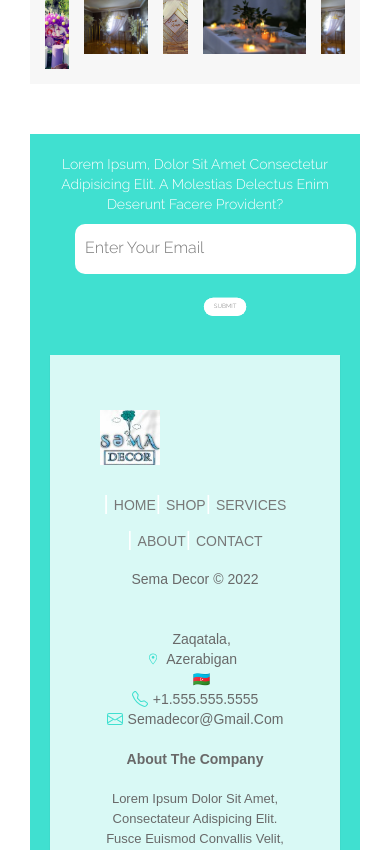
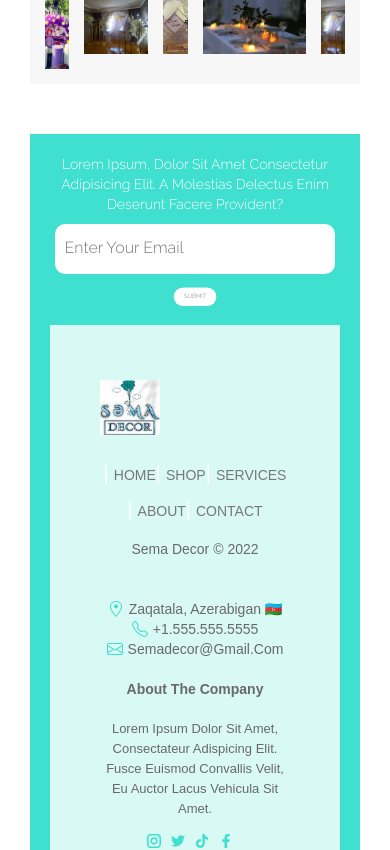
Before and after one commit to ahmedGad-dev/sema-decor-test-only, a React (Create React App) app: page / in a window 390 px wide. Shown: the part 6060-6910 px from the top of the page. Built offline with nearby package versions, Linux system fonts and the light colour scheme; no server answers; the database is empty.

Commit message:
responsivensess

```diff
--- a/src/components/footer/Footer.js
+++ b/src/components/footer/Footer.js
@@ -17,10 +17,14 @@ const Footer = () => {
      <p>Lorem ipsum, dolor sit amet consectetur adipisicing elit.
         A molestias delectus enim deserunt facere provident?
      </p>
-     <form action="https://formspree.io/f/xeqndrvw" method="POST" className='contact-form'>
-       <input type="email" name="email" className='form-input' placeholder='Enter Your Email'/>
-       <EffectButton type='submit' small> Submit </EffectButton>
-     </form>
+
+     <div className="form-container">
+       <form action="https://formspree.io/f/xeqndrvw" method="POST" className='contact-form'>
+         <input type="email" name="email" className='form-input' placeholder='Enter Your Email'/>
+         <EffectButton type='submit' small> Submit </EffectButton>
+       </form>
+     </div>
+
 
      <footer className="footer-distributed">
 			<div className="footer-left">
@@ -115,6 +119,14 @@ const Wrapper = styled.section`
   @media(max-width: 600px){
     .contact-form .effect-btn {
       margin-right: 0;
+      margin-bottom: 5px;
+    }
+
+    .form-container{
+      display:flex;
+      flex-direction: column;
+      justify-content: center;
+      align-items: center;
     }
   }
 
@@ -131,6 +143,17 @@ const Wrapper = styled.section`
     border-top-right-radius: 10px;
     border-bottom-right-radius: 10px;
   }
+
+  @media(max-width: 600px){
+    .form-input {margin-right: 0px;}
+  }
+
+  @media(max-width: 400px){
+    .contact-form{ margin-bottom: 0;
+       .form-input{margin-bottom: 0;}
+    }
+  }
+
 
   .form-input::placeholder {
     color: var(--clr-black);
--- a/src/components/footer/footer.styles.scss
+++ b/src/components/footer/footer.styles.scss
@@ -200,3 +200,9 @@ section {
 		  margin-bottom: 2rem;
 	  }
   }
+
+  @media(max-width:600px){
+	.footer-distributed .footer-center{
+		width: auto
+	}
+  }
--- a/src/components/logo/logo.scss
+++ b/src/components/logo/logo.scss
@@ -7,12 +7,6 @@
     background-position: center;
     background-size: cover;
     display: flex;
-
-    @media(max-width: 1024px){
-      .logo{
-        align-self: flex-end;
-      }
-    }
 
 
 .logo-text{
--- a/src/components/menu-item/menu-item.scss
+++ b/src/components/menu-item/menu-item.scss
@@ -71,5 +71,9 @@
       &:hover{
         box-shadow: 0 1rem 2rem  rgba(0,206,209, 0.72);
       }
+
+      @media(max-width: 500px){
+        scale: 80%;
+      }
     }
   }
--- a/src/components/product-card/product-card.styles.scss
+++ b/src/components/product-card/product-card.styles.scss
@@ -55,11 +55,10 @@
 
 @media(max-width: 500px){
   transform: scale(80%);
-  margin-bottom: 0;
+  margin-bottom: 10px;
 }
 
 @media(max-width: 400px){
   transform: scale(70%);
-
  }
 }
```
